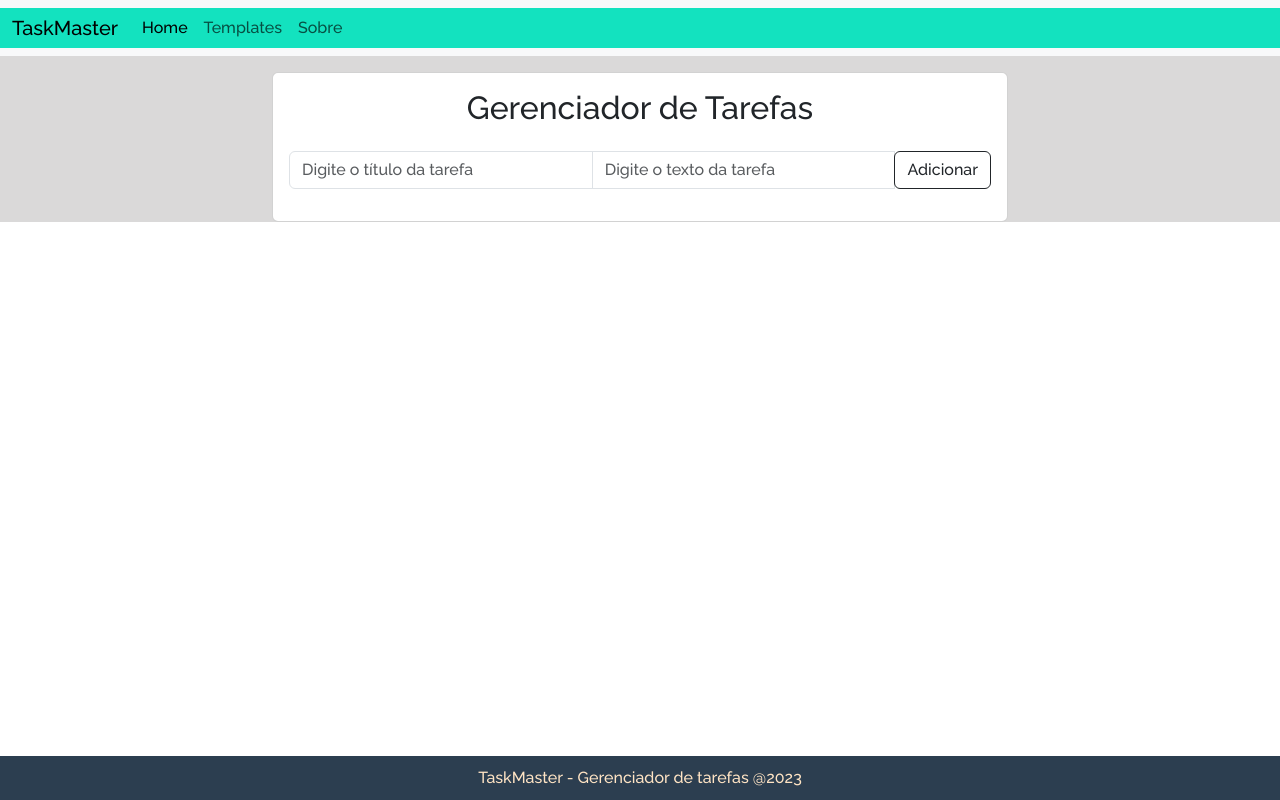
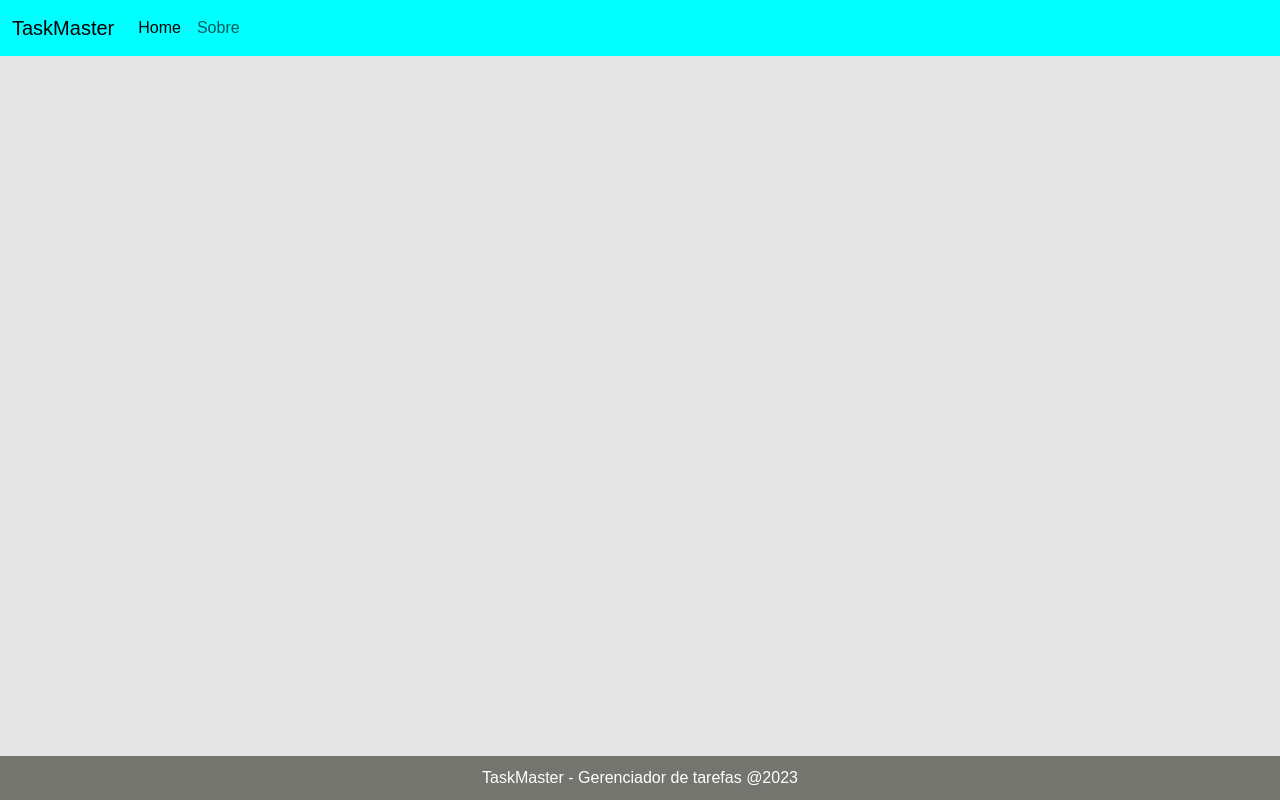
Before and after one commit to Gabr1elle/Project-Task, a Vue app: page /sobre in a window 1280 px wide. Built offline with nearby package versions, Linux system fonts and the light colour scheme.

Commit message:
perfecting directories, fixing errors

```diff
--- a/src/App.vue
+++ b/src/App.vue
@@ -1,6 +1,6 @@
 <template>
   <div id="app">
-    <nav class="navbar navbar-expand-lg bg-body-tertiary">
+    <nav class="navbar navbar-expand-lg fixed-top" style="background-color: #00ffff;">
       <div class="container-fluid">
         <a class="navbar-brand" href="#">TaskMaster</a>
         <button
@@ -17,20 +17,19 @@
         <div class="collapse navbar-collapse" id="navbarSupportedContent">
           <ul class="navbar-nav me-auto mb-2 mb-lg-0 ba">
             <li class="nav-item">
-              <a class="nav-link active" aria-current="page" href="#">Home</a>
+              <router-link class="nav-link active" aria-current="page" to="/">Home</router-link>
             </li>
             <li class="nav-item">
-              <a class="nav-link" href="#">Templates</a>
-            </li>
-            <li class="nav-item">
-              <a class="nav-link" href="#">Sobre</a>
+              <router-link class="nav-link" to="/sobre">Sobre</router-link>
             </li>
           </ul>
         </div>
       </div>
     </nav>
-    <lista-tarefas></lista-tarefas>
-    <footer class="custom-footer">
+
+    <router-view></router-view>
+
+    <footer class="custom-footer position-fixed">
       TaskMaster - Gerenciador de tarefas @2023
     </footer>
   </div>
@@ -39,44 +38,41 @@
 
 
 <script>
-import ListaTarefas from "./components/ListaTarefas.vue";
 import moment from 'moment';
 
 export default {
   components: {
-    ListaTarefas,
     moment,
   },
 };
+
 </script>
 
+<style>
+body {
+  background: #e6e6e6;
+}
 
-
-
-<style>
 #app {
    font-family: 'Raleway', sans-serif;
   -webkit-font-smoothing: antialiased;
   -moz-osx-font-smoothing: grayscale;
   text-align: center;
-  color: #2c3e50;
-  background: #dad9d9;
+  color: #ffffff;
 }
 
 .container-fluid {
   margin-top: 0;
-  background: #13e2bf;
 }
 
 .custom-footer {
   background-color: #f8f9fa;
   text-align: center;
   padding: 10px;
-  position: fixed;
   bottom: 0;
   left: 0;
   width: 100%;
-  background: #2c3e50;
-  color: bisque;
+  background: #73756e;
+  color: rgb(255, 255, 255);
 }
 </style>
--- /dev/null
+++ b/src/components/EditarTarefa.vue
@@ -0,0 +1,23 @@
+<template>
+  <div>
+    <h4>Editando Tarefa</h4>
+    <div>
+      <input v-model="tarefa.title" class="form-control mb-2" />
+      <textarea v-model="tarefa.text" class="form-control mb-2"></textarea>
+      <button @click="concluirEdicao" class="btn btn-primary">
+        Concluir Edição
+      </button>
+    </div>
+  </div>
+</template>
+
+<script>
+export default {
+  props: ["tarefa"],
+  methods: {
+    concluirEdicao() {
+      this.$emit("concluir-edicao");
+    },
+  },
+};
+</script>
--- a/src/components/HelloWorld.vue
+++ /dev/null
@@ -1,58 +0,0 @@
-<template>
-  <div class="hello">
-    <h1>{{ msg }}</h1>
-    <p>
-      For a guide and recipes on how to configure / customize this project,<br>
-      check out the
-      <a href="https://cli.vuejs.org" target="_blank" rel="noopener">vue-cli documentation</a>.
-    </p>
-    <h3>Installed CLI Plugins</h3>
-    <ul>
-      <li><a href="https://github.com/vuejs/vue-cli/tree/dev/packages/%40vue/cli-plugin-router" target="_blank" rel="noopener">router</a></li>
-      <li><a href="https://github.com/vuejs/vue-cli/tree/dev/packages/%40vue/cli-plugin-vuex" target="_blank" rel="noopener">vuex</a></li>
-    </ul>
-    <h3>Essential Links</h3>
-    <ul>
-      <li><a href="https://vuejs.org" target="_blank" rel="noopener">Core Docs</a></li>
-      <li><a href="https://forum.vuejs.org" target="_blank" rel="noopener">Forum</a></li>
-      <li><a href="https://chat.vuejs.org" target="_blank" rel="noopener">Community Chat</a></li>
-      <li><a href="https://twitter.com/vuejs" target="_blank" rel="noopener">Twitter</a></li>
-      <li><a href="https://news.vuejs.org" target="_blank" rel="noopener">News</a></li>
-    </ul>
-    <h3>Ecosystem</h3>
-    <ul>
-      <li><a href="https://router.vuejs.org" target="_blank" rel="noopener">vue-router</a></li>
-      <li><a href="https://vuex.vuejs.org" target="_blank" rel="noopener">vuex</a></li>
-      <li><a href="https://github.com/vuejs/vue-devtools#vue-devtools" target="_blank" rel="noopener">vue-devtools</a></li>
-      <li><a href="https://vue-loader.vuejs.org" target="_blank" rel="noopener">vue-loader</a></li>
-      <li><a href="https://github.com/vuejs/awesome-vue" target="_blank" rel="noopener">awesome-vue</a></li>
-    </ul>
-  </div>
-</template>
-
-<script>
-export default {
-  name: 'HelloWorld',
-  props: {
-    msg: String
-  }
-}
-</script>
-
-<!-- Add "scoped" attribute to limit CSS to this component only -->
-<style scoped>
-h3 {
-  margin: 40px 0 0;
-}
-ul {
-  list-style-type: none;
-  padding: 0;
-}
-li {
-  display: inline-block;
-  margin: 0 10px;
-}
-a {
-  color: #42b983;
-}
-</style>
--- a/src/components/ListaTarefas.vue
+++ b/src/components/ListaTarefas.vue
@@ -1,11 +1,11 @@
 <template>
-  <div class="container mt-3">
-    <div class="row justify-content-center">
-      <div class="col-md-8">
+  <div class="container">
+    <div class="row justify-content-center align-items-center vh-100">
+      <div class="col-md-10 my-5 py-5">
         <div class="card">
-          <div class="card-body">
-            <h2 class="text-center mb-4">Gerenciador de Tarefas</h2>
-            <div class="task-input input-group mb-3">
+          <div class="card-body card-body-centered text-center ">
+            <h2 class="text-center mb-5">TaskMaster - Gerenciando suas tarefas</h2>
+            <div class="task-input input-group mb-3 ">
               <input
                 v-model="newTask.title"
                 @keyup.enter="addTask"
@@ -29,15 +29,24 @@
                 </button>
               </div>
             </div>
-            <ul class="list-group">
+            <ul class="list-group ">
               <tarefa-item
                 v-for="tarefa in tasks"
                 :key="tarefa.id"
                 :tarefa="tarefa"
+                :tarefaEmEdicao="tarefaEmEdicao"
                 @concluir-tarefa="concluirTarefa"
                 @excluir-tarefa="excluirTarefa"
+                @iniciar-edicao="iniciarEdicao"
               />
             </ul>
+
+            <!-- Adicionar o componente de edição diretamente aqui -->
+            <editar-tarefa
+              v-if="tarefaEmEdicao"
+              :tarefa="tarefaEmEdicao"
+              @concluir-edicao="concluirEdicao"
+            />
           </div>
         </div>
       </div>
@@ -46,14 +55,14 @@
 </template>
 
 <script>
-
+import { mapActions } from 'vuex';
 import TarefaItem from "./TarefaItem.vue";
-import moment from 'moment';
+import EditarTarefa from "./EditarTarefa.vue";
 
 export default {
   components: {
     TarefaItem,
-    moment,
+    EditarTarefa,
   },
   data() {
     return {
@@ -62,6 +71,7 @@ export default {
         text: "",
         completed: false,
       },
+      tarefaEmEdicao: null,
     };
   },
   computed: {
@@ -70,31 +80,42 @@ export default {
     },
   },
   methods: {
+    ...mapActions(['setTarefaEmEdicao']),
     addTask() {
       if (this.newTask.title.trim() !== "" && this.newTask.text.trim() !== "") {
         const newTask = {
-          id: Date.now(), // Gerando um ID único com base no timestamp
+          id: Date.now(),
           title: this.newTask.title.trim(),
           text: this.newTask.text.trim(),
           completed: false,
         };
-        this.$store.dispatch('addTask', newTask);
+        this.$store.dispatch("addTask", newTask);
         this.newTask.title = "";
         this.newTask.text = "";
+        this.tarefaEmEdicao = null;
       }
     },
 
     concluirTarefa(id) {
-      this.$store.dispatch('completeTask', id);
+      this.$store.dispatch("completeTask", id);
+      this.tarefaEmEdicao = null;
     },
+    excluirTarefa(id) {
+      this.$store.dispatch("removeTask", id);
 
-    excluirTarefa(id) {
-      this.$store.dispatch('removeTask', id);
+      if (this.tarefaEmEdicao && this.tarefaEmEdicao.id === id) {
+        this.tarefaEmEdicao = null;
+      }
+    },
+    iniciarEdicao(tarefa) {
+      this.tarefaEmEdicao = tarefa;
+    },
+    concluirEdicao() {
+      this.tarefaEmEdicao = null;
     },
   },
 };
 </script>
-
 
 <style>
 @import url("https://fonts.googleapis.com/css2?family=Raleway:wght@200;500&display=swap");
```
